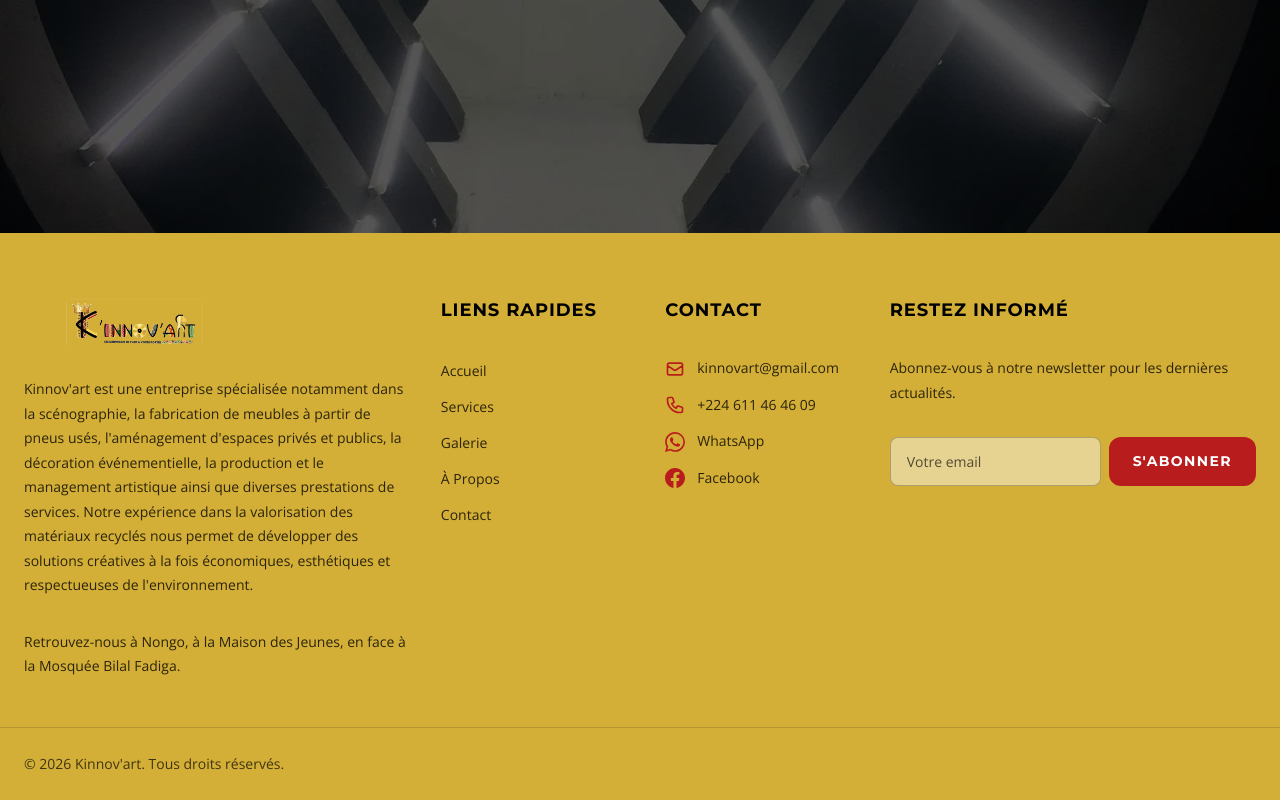
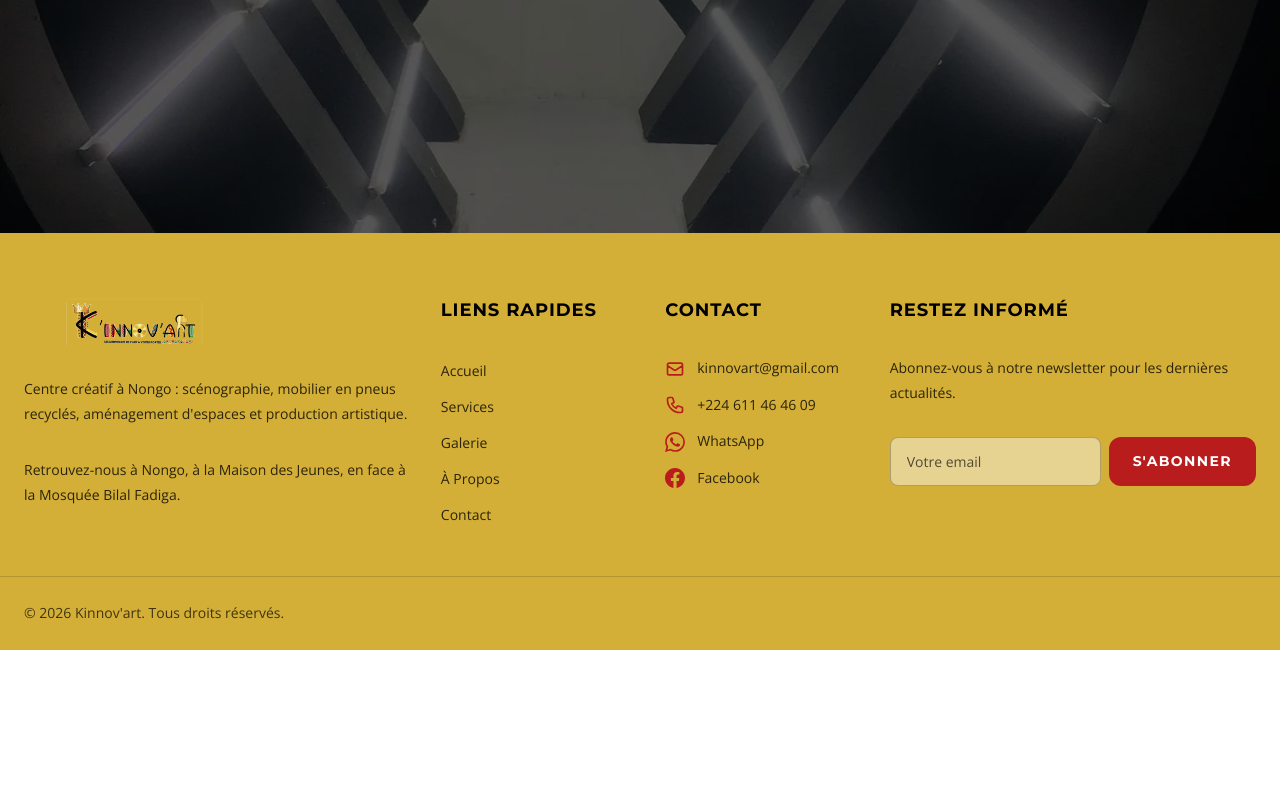
Before and after one commit to YAMOUSTO/kinnov-art-nuxt, a Nuxt app: page / in a window 1280 px wide. Shown: the part 4956-5756 px from the top of the page. After the commit the page ends 5606 px from the top, so only its background shows below. Built offline with nearby package versions, Linux system fonts and the light colour scheme.

Commit message:
content(footer): shorten the footer brand paragraph
- add footer.description (FR + EN) with a condensed one-line brand blurb
- render it in the footer instead of the full home.brandIntro text

```diff
--- a/components/layout/Footer.vue
+++ b/components/layout/Footer.vue
@@ -10,7 +10,7 @@
               <img src="/logo-transparent.png" alt="Kinnov'art" class="footer__logo-img" />
             </NuxtLink>
             <p class="footer__description">
-              {{ $t('home.brandIntro') }}
+              {{ $t('footer.description') }}
             </p>
             <p class="footer__location">
               {{ $t('about.location') }}
--- a/i18n/locales/en.json
+++ b/i18n/locales/en.json
@@ -150,6 +150,7 @@
         }
     },
     "footer": {
+        "description": "Creative centre in Nongo: set design, recycled-tyre furniture, space design and artistic production.",
         "newsletter": "Stay Updated",
         "newsletterDesc": "Subscribe to our newsletter for the latest news and updates.",
         "subscribe": "Subscribe",
--- a/i18n/locales/fr.json
+++ b/i18n/locales/fr.json
@@ -150,6 +150,7 @@
         }
     },
     "footer": {
+        "description": "Centre créatif à Nongo : scénographie, mobilier en pneus recyclés, aménagement d'espaces et production artistique.",
         "newsletter": "Restez informé",
         "newsletterDesc": "Abonnez-vous à notre newsletter pour les dernières actualités.",
         "subscribe": "S'abonner",
```
